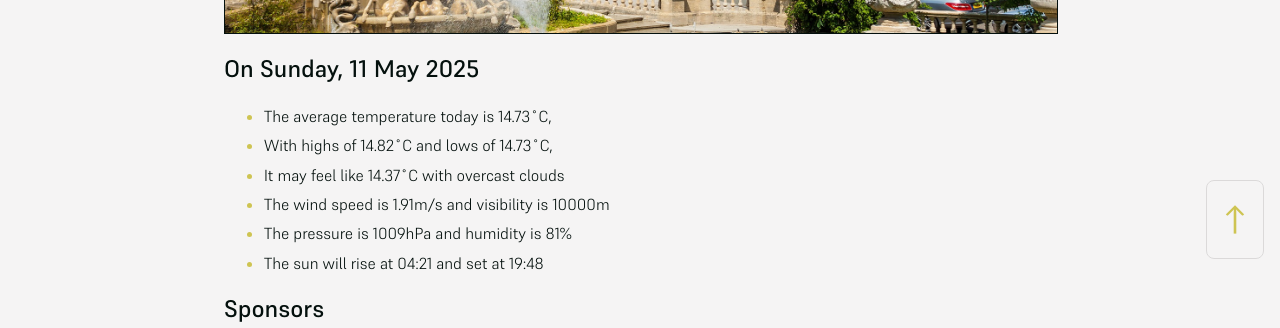
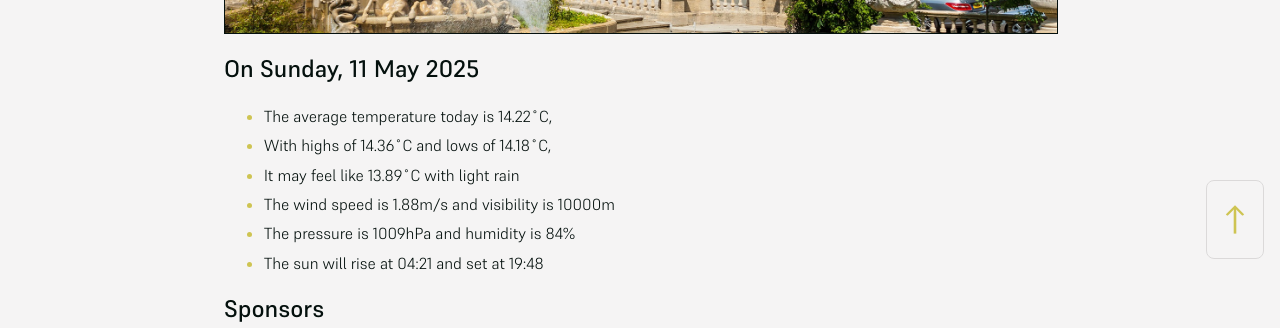
Before and after one commit to mat-0/cheltenham-open-data, a Jekyll site: the page built from index.md, in a window 1280 px wide. Shown: the part 625-953 px from the top of the page. Built offline with Jekyll 4.4.1, drawn with Linux system fonts in a browser that asks for light colours.

Commit message:
Updated 2025-05-11 22:57:48

```diff
--- a/index.md
+++ b/index.md
@@ -10,11 +10,11 @@ seo: Menu
 <!-- weather_marker starts -->
 ## On Sunday, 11 May 2025
 
-- The average temperature today is 14.73˚C,
-- With highs of 14.82˚C and lows of 14.73˚C,
-- It may feel like 14.37˚C with overcast clouds
-- The wind speed is 1.91m/s and visibility is 10000m
-- The pressure is 1009hPa and humidity is 81%
+- The average temperature today is 14.22˚C,
+- With highs of 14.36˚C and lows of 14.18˚C,
+- It may feel like 13.89˚C with light rain
+- The wind speed is 1.88m/s and visibility is 10000m
+- The pressure is 1009hPa and humidity is 84%
 - The sun will rise at 04:21 and set at 19:48
 
 <!-- weather_marker ends -->
```
Also changed, not shown: _data/flood.json (+5 -69 lines), _pages/news.md (+5 -5 lines).
